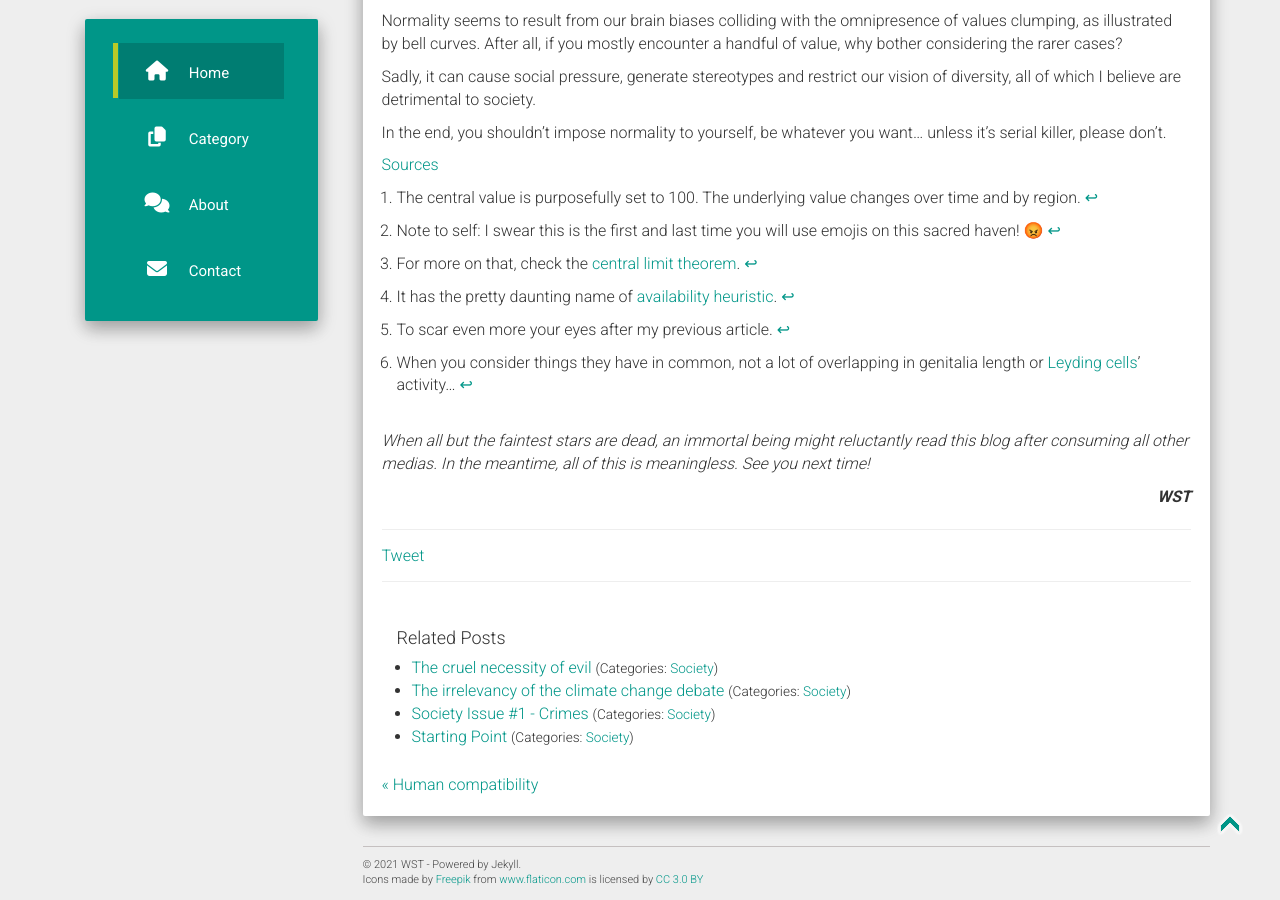
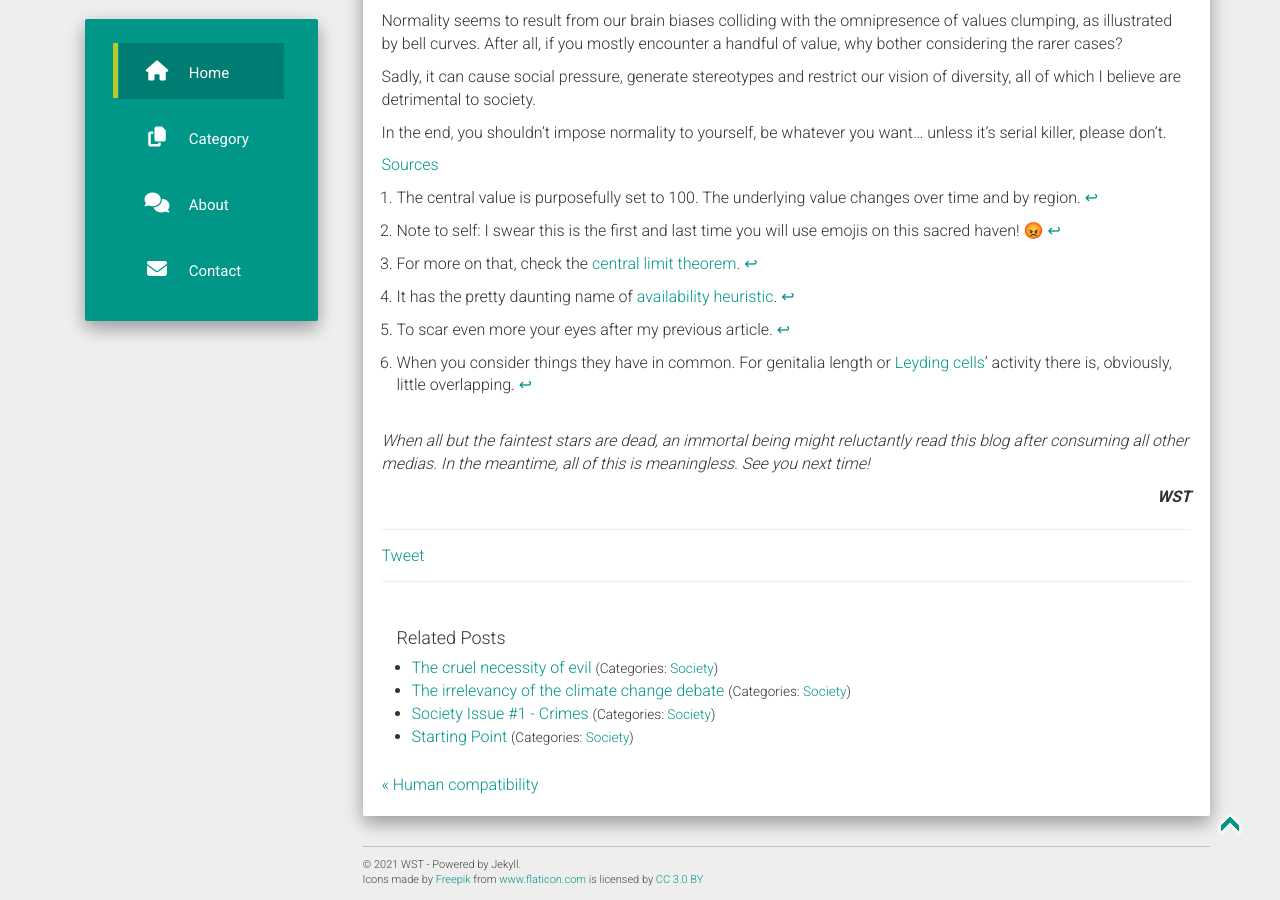
Before and after one commit to WanderingSpaceThinker/nonexistence, a Jekyll site: the page built from _posts/2021-11-12-Normality.md, in a window 1280 px wide and 900 px high, scrolled down 5381 px. Built offline with Jekyll 4.4.1, drawn with Linux system fonts in a browser that asks for light colours; nearby versions of some CDN libraries; comment, search, counter and statistics services are not loaded.

Commit message:
chore: update post

```diff
--- a/_posts/2021-11-12-Normality.md
+++ b/_posts/2021-11-12-Normality.md
@@ -130,4 +130,4 @@ In the end, you shouldn't impose normality to yourself, be whatever you want...
 
 [^5]: To scar even more your eyes after my previous article.
 
-[^6]: When you consider things they have in common, not a lot of overlapping in genitalia length or [Leyding cells](https://en.wikipedia.org/wiki/Leydig_cell)' activity...
+[^6]: When you consider things they have in common. For genitalia length or [Leyding cells](https://en.wikipedia.org/wiki/Leydig_cell)' activity there is, obviously, little overlapping.
```
